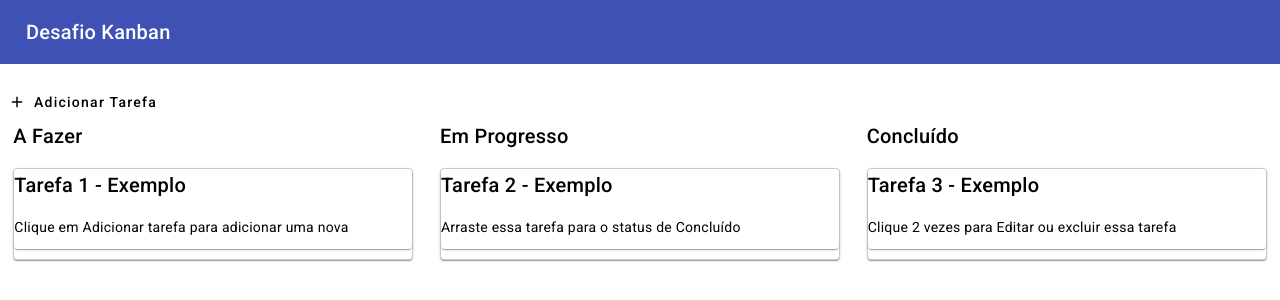
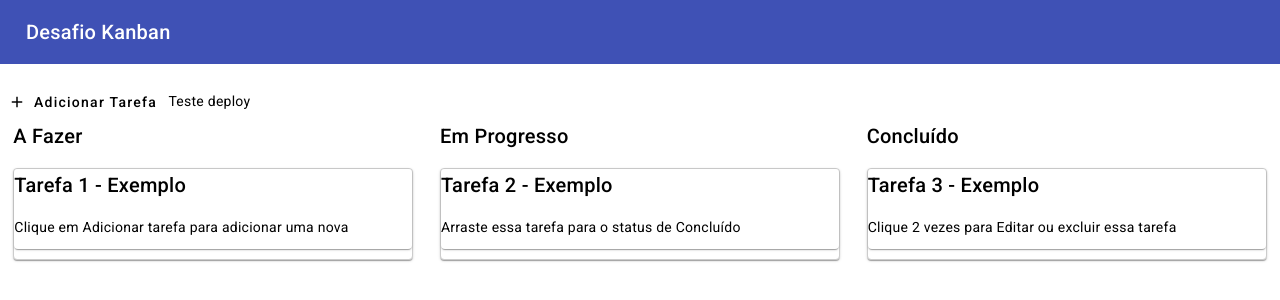
Before and after one commit to gabrieel1007/desafioKanban, an Angular app: page / in a window 1280 px wide. Shown: the top 300 px of the page. Built offline with nearby package versions, Linux system fonts and the light colour scheme.

Commit message:
primeiro commit

```diff
--- a/src/app/app.component.html
+++ b/src/app/app.component.html
@@ -6,6 +6,7 @@
   <button (click)="newTask()" mat-button>
     <mat-icon>add</mat-icon> Adicionar Tarefa
   </button>
+  Teste deploy
 
   <div class="container-wrapper">
     <div class="container">
```
